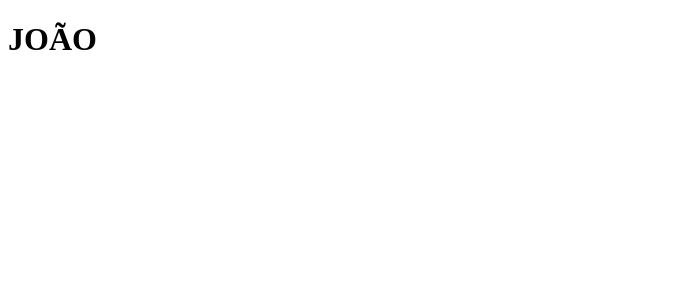
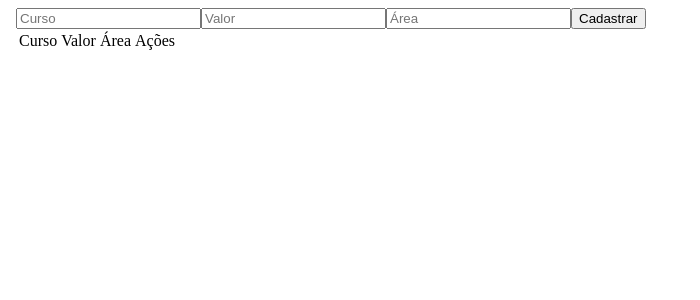
Before and after one commit to Dark1922/Fundametos-do-Angular, an Angular app: page / in a window 1280 px wide. Shown: the top 300 px of the page, without its empty margins (0-700 px from the left). Built offline with nearby package versions, Linux system fonts and the light colour scheme.

Commit message:
criando formulário e tabela

```diff
--- a/src/app/app.component.html
+++ b/src/app/app.component.html
@@ -2,5 +2,5 @@
 <app-meu-componente></app-meu-componente>
 <app-data-bind></app-data-bind>
 <app-template></app-template>
--->
-<app-tubos></app-tubos>
+<app-tubos></app-tubos>-->
+<app-exemplo07y></app-exemplo07y>
--- a/src/app/exemplo07y/exemplo07y.component.html
+++ b/src/app/exemplo07y/exemplo07y.component.html
@@ -1 +1,28 @@
-<p>exemplo07y works!</p>
+<!DOCTYPE html>
+<html lang="pt-br">
+<head>
+  <meta charset="UTF-8">
+  <meta http-equiv="X-UA-Compatible" content="IE=edge">
+  <meta name="viewport" content="width=device-width, initial-scale=1.0">
+  <title>Cursos</title>
+</head>
+<body>
+<!--Formulários-->
+<form>
+  <input type="text" name="Curso" placeholder="Curso">
+  <input type="number" placeholder="Valor">
+  <input type=""text placeholder="Área">
+  <input type="button" value="Cadastrar">
+</form>
+
+<!--Tabela-->
+<table>
+  <tr>
+    <td>Curso</td>
+    <td>Valor</td>
+    <td>Área</td>
+    <td>Ações</td>
+  </tr>
+</table>
+</body>
+</html>
```
